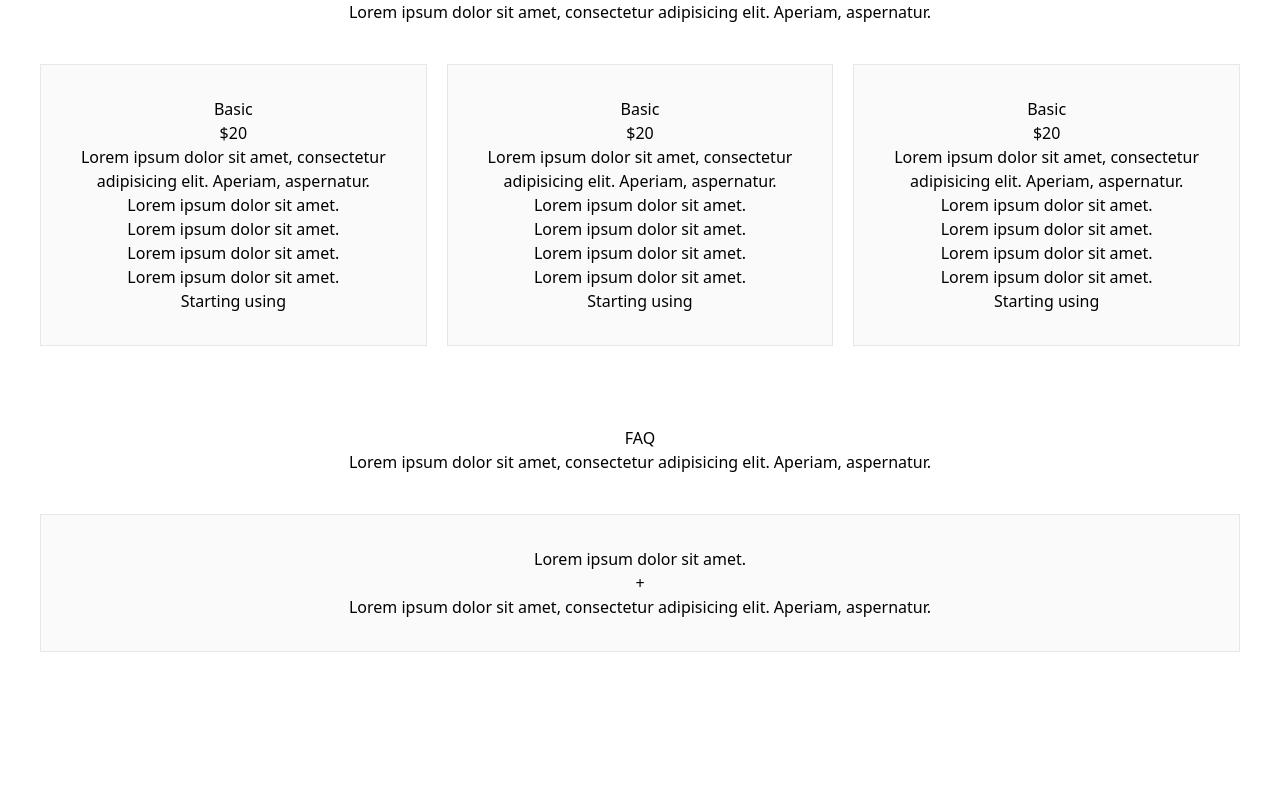
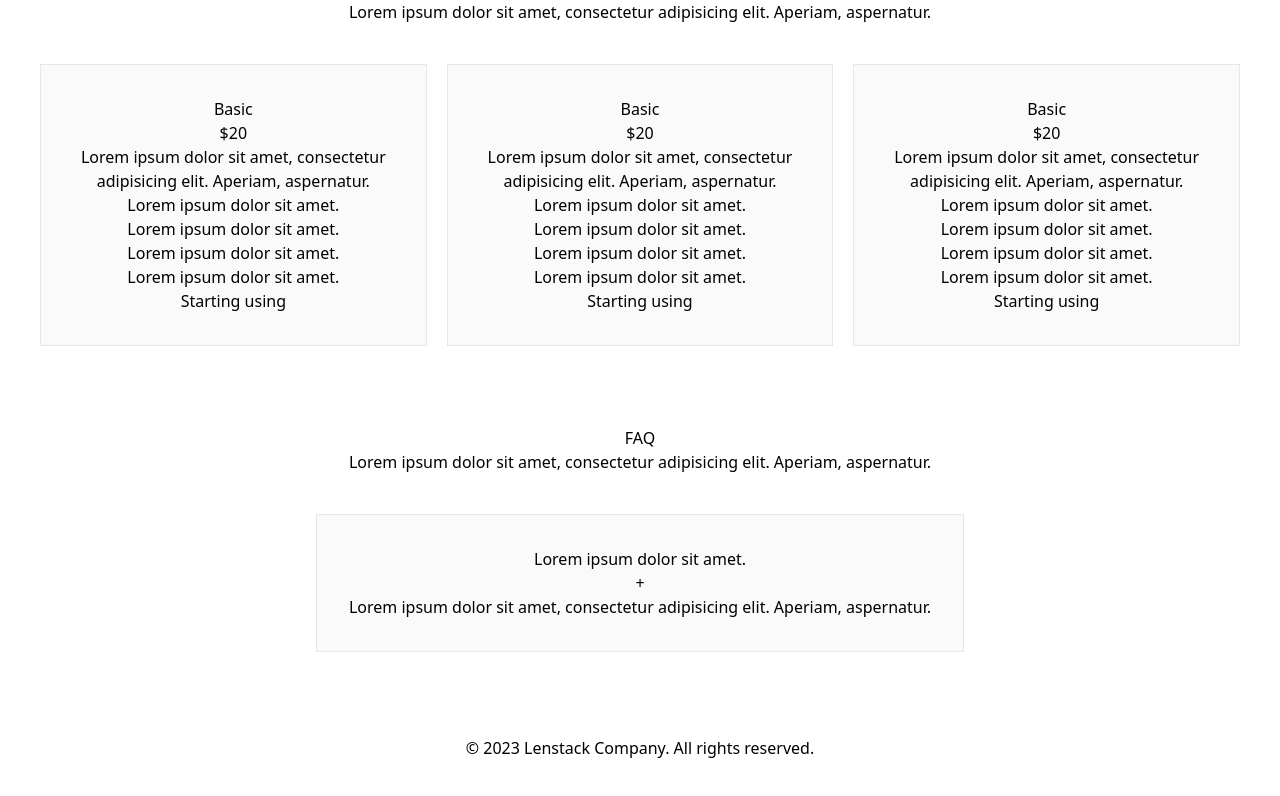
Before and after one commit to Lenstack/saas-dashboard-ui, a Next.js app: page / in a window 1280 px wide. Shown: the part 2115-2911 px from the top of the page. Before the commit the page ends 2767 px from the top, so only its background shows below. Built offline with nearby package versions, Linux system fonts and the light colour scheme.

Commit message:
Add Footer With Copyright

```diff
--- a/src/pages/index.tsx
+++ b/src/pages/index.tsx
@@ -222,6 +222,9 @@ export default function Home() {
                     </div>
                 </section>
             </main>
+            <footer className="flex justify-center py-16">
+                <span>© {new Date().getFullYear()} Lenstack Company. All rights reserved.</span>
+            </footer>
         </div>
     )
 }
--- a/src/styles/globals.css
+++ b/src/styles/globals.css
@@ -82,6 +82,6 @@
     }
 
     .section__faq {
-        @apply flex flex-col gap-10
+        @apply flex flex-col gap-10 justify-center items-center
     }
 }
```
